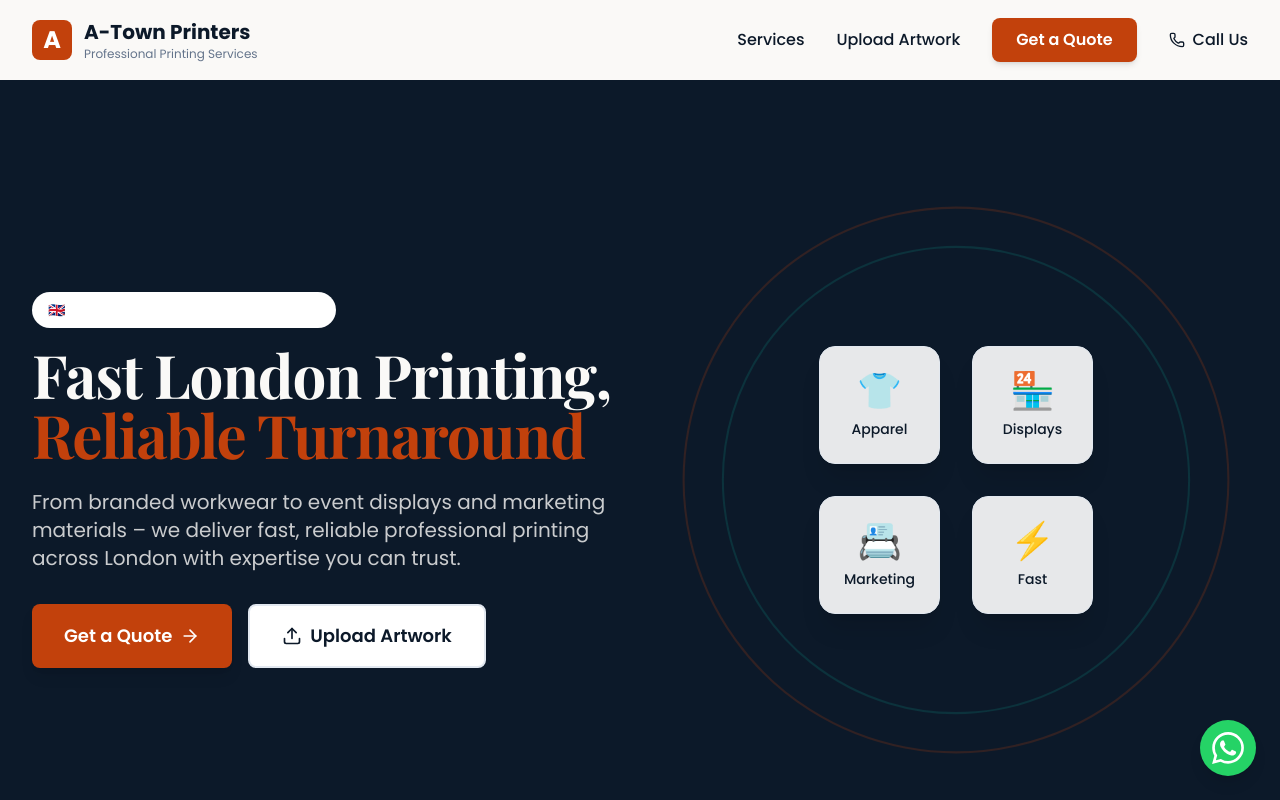
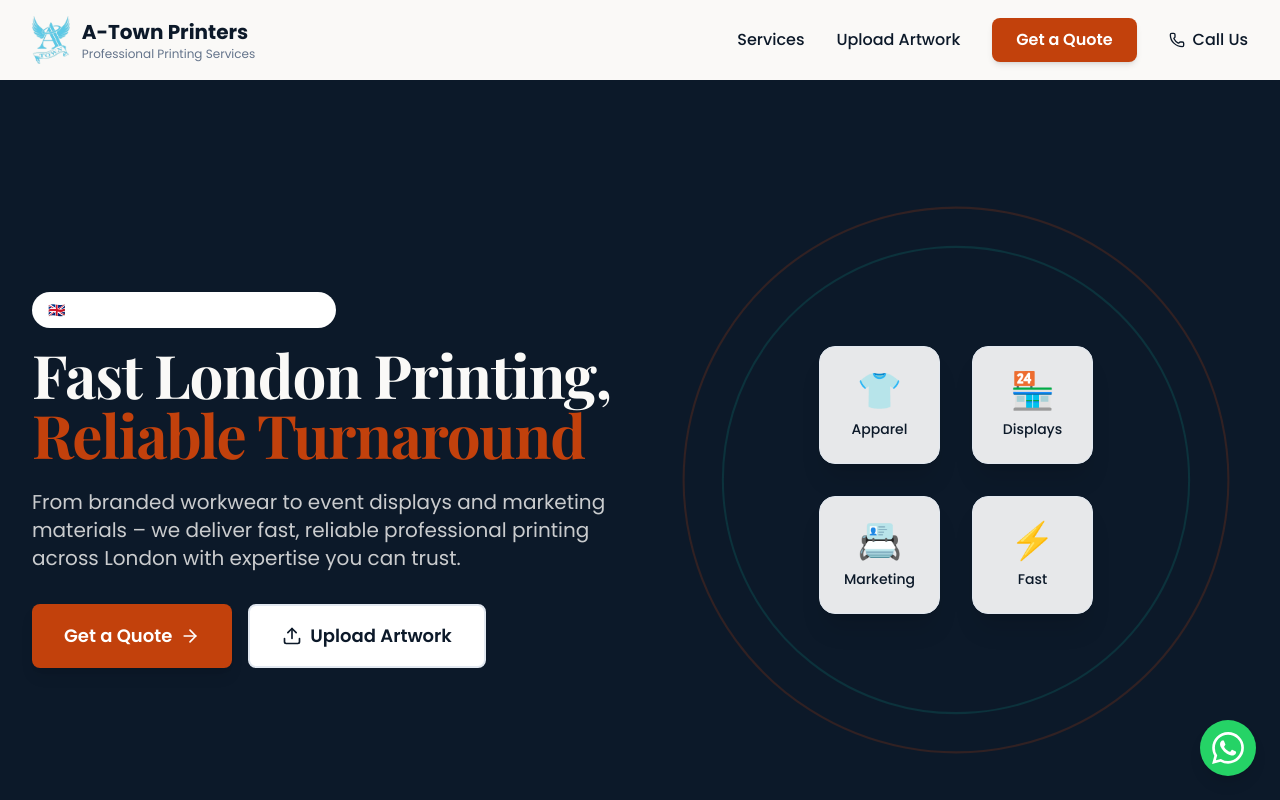
Before and after one commit to connect2abdulaziz/A-town-Printer, a Next.js app: page / in a window 1280 px wide. Shown: the top 800 px of the page. Built offline with nearby package versions, Linux system fonts and the light colour scheme; a web font is replaced by a local one.

Commit message:
added the logo

```diff
--- a/app/layout.tsx
+++ b/app/layout.tsx
@@ -43,7 +43,10 @@ export const metadata: Metadata = {
   robots: {
     index: true,
     follow: true,
-  }
+  },
+  icons: {
+    icon: '/logo.png',
+  },
 };
 
 export default function RootLayout({
--- a/components/layout/Footer.tsx
+++ b/components/layout/Footer.tsx
@@ -1,4 +1,5 @@
 import Link from 'next/link';
+import Image from 'next/image';
 import { Facebook, Instagram, Linkedin, Mail, MapPin, Phone, Shield, MapPinned } from 'lucide-react';
 import { serviceCategories } from '@/lib/data/services';
 import { AI_POLICY_TEXT, GOOGLE_MAPS_EMBED_URL, CONTACT_PHONE } from '@/lib/constants';
@@ -14,9 +15,17 @@ export default function Footer() {
           {/* Company Info */}
           <div>
             <div className="flex items-center space-x-3 mb-6">
-              <div className="w-10 h-10 bg-accent rounded-lg flex items-center justify-center">
-                <span className="text-2xl font-bold text-accent-foreground">A</span>
-              </div>
+            <Link href="/" className="flex items-center space-x-3 group">
+            <Image
+              src="/logo.png"
+              alt="A-Town Printers"
+              width={70}
+              height={70}
+              className="h-12 w-auto object-contain group-hover:opacity-90 transition-opacity"
+              priority
+            />
+
+          </Link>
               <div>
                 <div className="text-lg font-bold">A-Town Printers</div>
                 <div className="text-xs text-primary-foreground/70">Since 2015</div>
--- a/components/layout/Header.tsx
+++ b/components/layout/Header.tsx
@@ -2,6 +2,7 @@
 
 import { useState, useEffect } from 'react';
 import Link from 'next/link';
+import Image from 'next/image';
 import { motion, AnimatePresence } from 'framer-motion';
 import { Menu, X, Phone, Upload, MessageSquare } from 'lucide-react';
 import { serviceCategories } from '@/lib/data/services';
@@ -33,9 +34,14 @@ export default function Header() {
         <div className="flex items-center justify-between h-20">
           {/* Logo */}
           <Link href="/" className="flex items-center space-x-3 group">
-            <div className="w-10 h-10 bg-accent rounded-lg flex items-center justify-center group-hover:scale-110 transition-transform">
-              <span className="text-2xl font-bold text-accent-foreground">A</span>
-            </div>
+            <Image
+              src="/logo.png"
+              alt="A-Town Printers"
+              width={70}
+              height={70}
+              className="h-12 w-auto object-contain group-hover:opacity-90 transition-opacity"
+              priority
+            />
             <div className="flex flex-col">
               <span className="text-xl font-bold text-foreground">A-Town Printers</span>
               <span className="text-xs text-muted-foreground">Professional Printing Services</span>
```
Also changed, not shown: public/logo.png (added).
